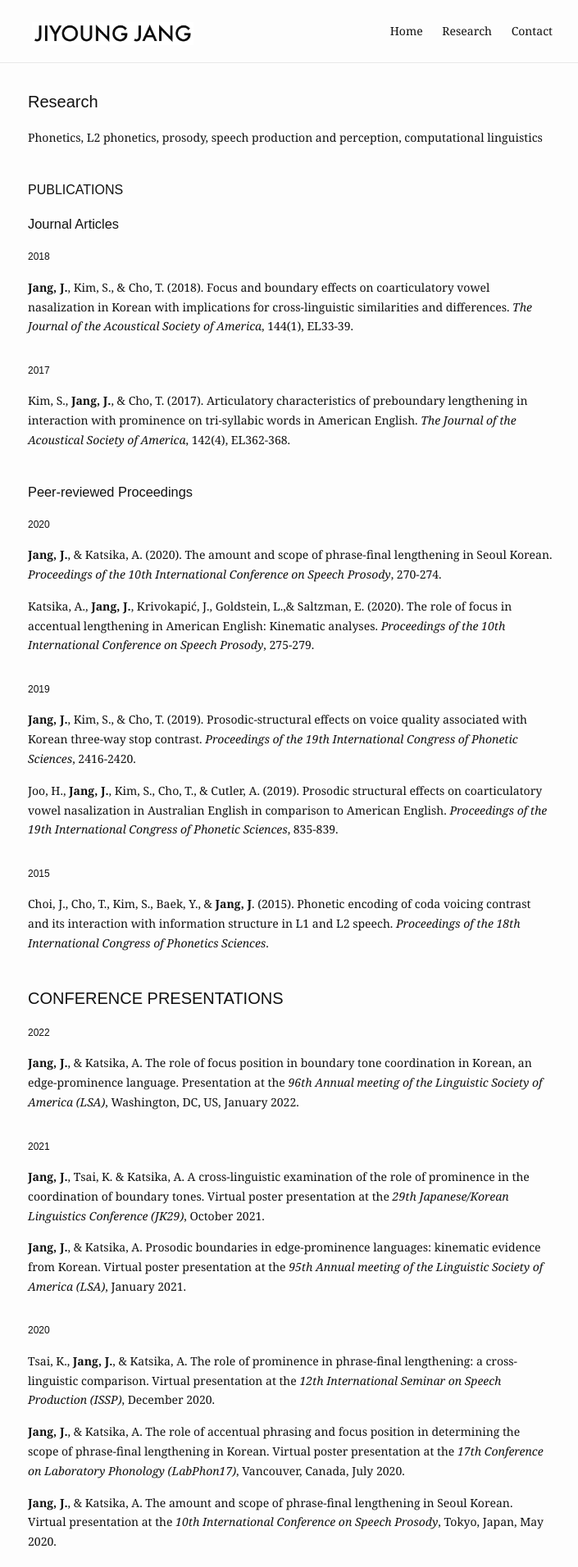
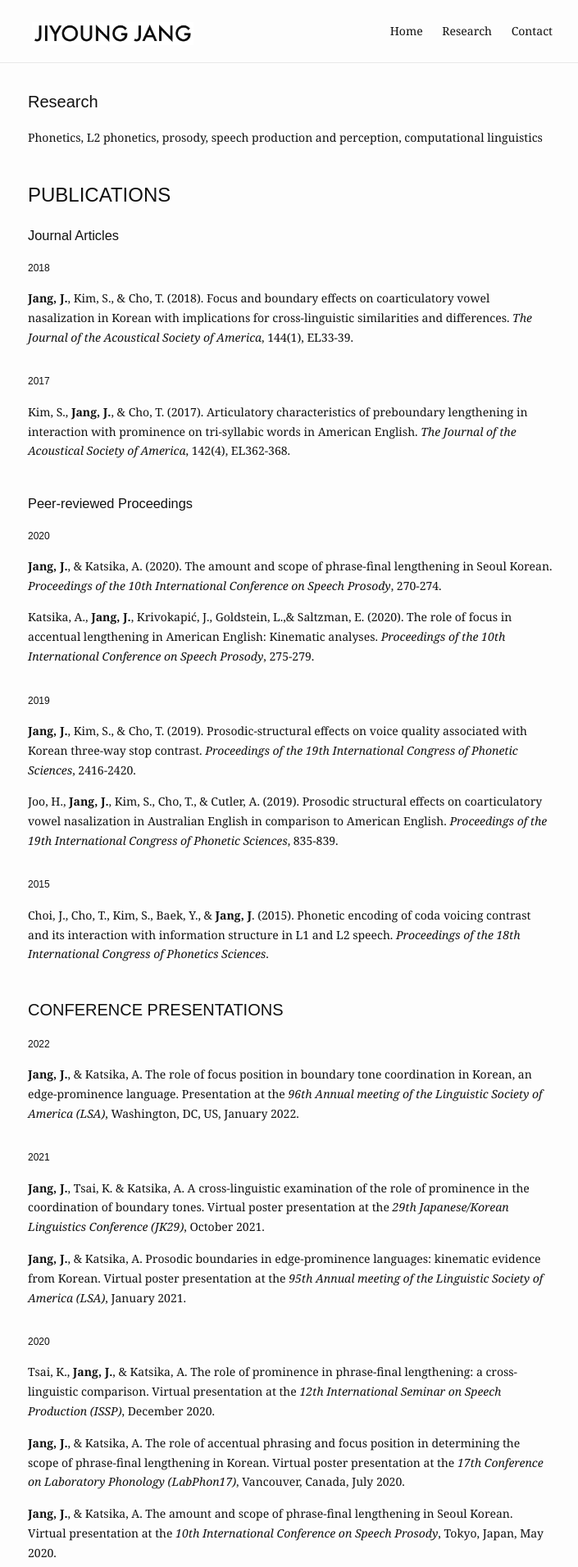
Before and after one commit to jiyoungj/jiyoungj.github.io, a Jekyll site: the page built from research.md, in a window 1280 px wide. Shown: the top 1912 px of the page at 82% size, without its empty margins (286-991 px from the left). Built offline with Jekyll 4.4.1, drawn with Linux system fonts in a browser that asks for light colours.

Commit message:
Update research.md

```diff
--- a/research.md
+++ b/research.md
@@ -9,7 +9,7 @@
 
 <h6 style="font-size:5px"><br></h6>
 
-<h3 style="font-size:16px">PUBLICATIONS</h3>
+<h3 style="font-size:24px">PUBLICATIONS</h3>
  <h3>Journal Articles</h3>
   <h4>2018</h4>
 
```
